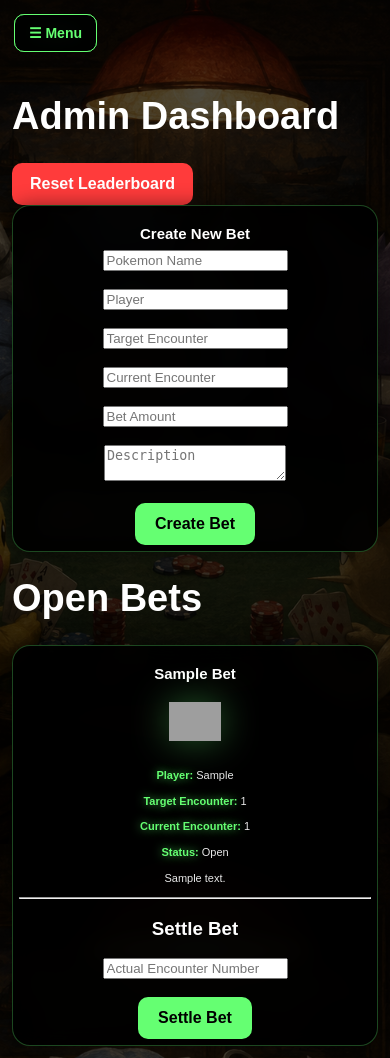
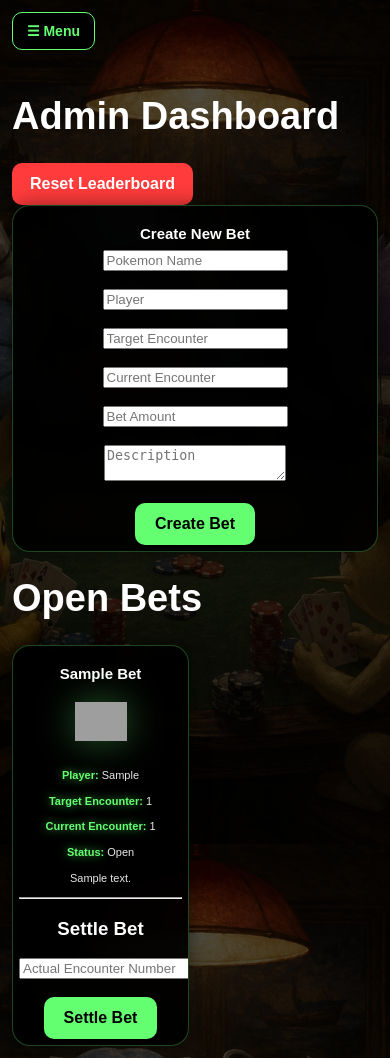
Before and after one commit to Iwabo757/BettingServices, a Flask app: page /admin in a window 390 px wide. Run offline with Flask 3, Linux system fonts and the light colour scheme; a user stored in the database is signed in; tables that the repository leaves empty hold one stand-in row (values such as "Sample post"); grey boxes are pictures that could not be loaded.

Commit message:
Fixed duplicate mobile sidebar CSS and menu buttons

```diff
--- a/static/style.css
+++ b/static/style.css
@@ -612,44 +612,6 @@ button:hover {
     }
 }
 
-/* MOBILE */
-
-@media (max-width: 900px) {
-
-    .sidebar {
-
-        transform: translateX(-100%);
-
-        transition: 0.25s;
-    }
-
-    .sidebar.active {
-
-        transform: translateX(0);
-    }
-
-    .main,
-    .home-main {
-
-        margin-left: 0;
-
-        width: 100%;
-
-        padding: 20px;
-    }
-
-    .bets-container {
-
-        grid-template-columns:
-            repeat(auto-fit, minmax(160px, 1fr));
-    }
-
-    .menu-btn {
-
-        display: block;
-    }
-}
-
 .danger-btn {
 
     background: #ff3b3b;
@@ -685,11 +647,11 @@ button:hover {
 
     position: fixed;
 
-    top: 14px;
+    top: 12px;
 
-    left: 14px;
+    left: 12px;
 
-    z-index: 5000;
+    z-index: 9999;
 
     background: rgba(0,0,0,0.92);
 
@@ -707,7 +669,7 @@ button:hover {
 
     cursor: pointer;
 
-    backdrop-filter: blur(10px);
+    backdrop-filter: blur(8px);
 }
 
 @media screen and (max-width: 900px) {
@@ -731,9 +693,11 @@ button:hover {
 
         transform: translateX(-100%) !important;
 
-        transition: transform 0.25s ease;
+        transition: transform 0.25s ease !important;
 
         z-index: 4000;
+
+        margin: 0 !important;
     }
 
     .sidebar.active {
--- a/templates/admin.html
+++ b/templates/admin.html
@@ -10,10 +10,6 @@
 </head>
 
 <body>
-
-<button class="menu-btn" onclick="toggleSidebar()">
-    ☰ Menu
-</button>
 
 <button class="menu-btn" onclick="toggleSidebar()">
     ☰ Menu
--- a/templates/analytics.html
+++ b/templates/analytics.html
@@ -12,10 +12,6 @@
 </head>
 
 <body>
-
-<button class="menu-btn" onclick="toggleSidebar()">
-    ☰ Menu
-</button>
 
 <button class="menu-btn" onclick="toggleSidebar()">
     ☰ Menu
--- a/templates/history.html
+++ b/templates/history.html
@@ -10,10 +10,6 @@
 </head>
 
 <body>
-
-<button class="menu-btn" onclick="toggleSidebar()">
-    ☰ Menu
-</button>
 
 <button class="menu-btn" onclick="toggleSidebar()">
     ☰ Menu
--- a/templates/home.html
+++ b/templates/home.html
@@ -13,10 +13,6 @@
 
 <button class="menu-btn" onclick="toggleSidebar()">
     ☰ Menu
-</button>
-
-<button class="menu-btn" onclick="toggleSidebar()">
-    ☰
 </button>
 
 {% include 'components/sidebar.html' %}
--- a/templates/index.html
+++ b/templates/index.html
@@ -15,9 +15,6 @@
     ☰ Menu
 </button>
 
-<button class="menu-btn" onclick="toggleSidebar()">
-    ☰ Menu
-</button>
 {% include 'components/sidebar.html' %}
 
 <div class="main">
--- a/templates/leaderboard.html
+++ b/templates/leaderboard.html
@@ -10,10 +10,6 @@
 </head>
 
 <body>
-
-<button class="menu-btn" onclick="toggleSidebar()">
-    ☰ Menu
-</button>
 
 <button class="menu-btn" onclick="toggleSidebar()">
     ☰ Menu
--- a/templates/login.html
+++ b/templates/login.html
@@ -13,9 +13,6 @@
     ☰ Menu
 </button>
 
-<button class="menu-btn" onclick="toggleSidebar()">
-    ☰ Menu
-</button>
 {% include 'components/sidebar.html' %}
 
 <div class="main">
```
